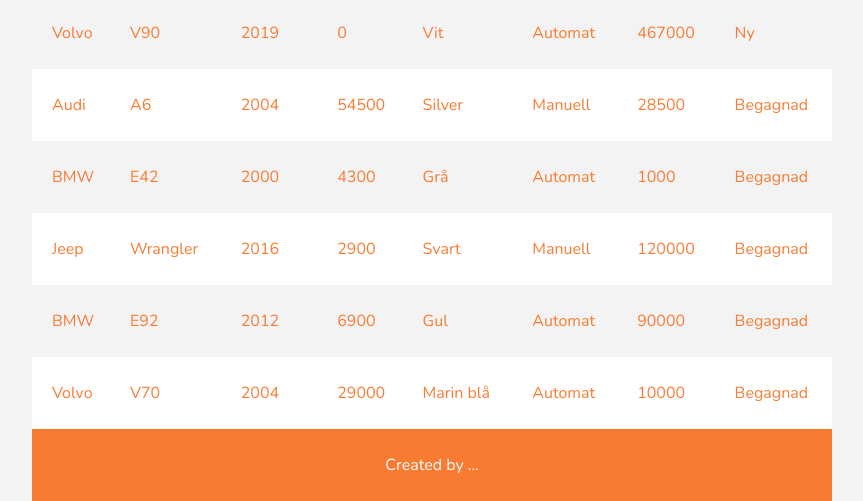
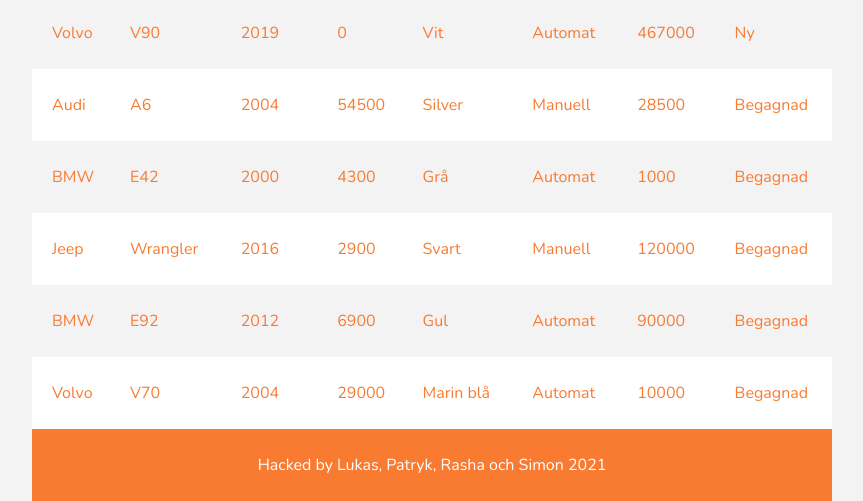
Before and after one commit to NikeSpengler/kyh-bil, a plain HTML site: page index.html in a window 1280 px wide. Shown: the part 755-1256 px from the top of the page, without its empty margins (208-1071 px from the left). Drawn offline with nearby package versions, Linux system fonts and the light colour scheme.

Commit message:
Updated readme file

```diff
--- a/index.html
+++ b/index.html
@@ -55,7 +55,7 @@
         </main>
 
         <footer>
-            <p>Created by ...</p>
+            <p>Hacked by Lukas, Patryk, Rasha och Simon 2021</p>
         </footer>
         <script src="script.js"></script>
     </div>
```
Also changed, not shown: 1 other file.
